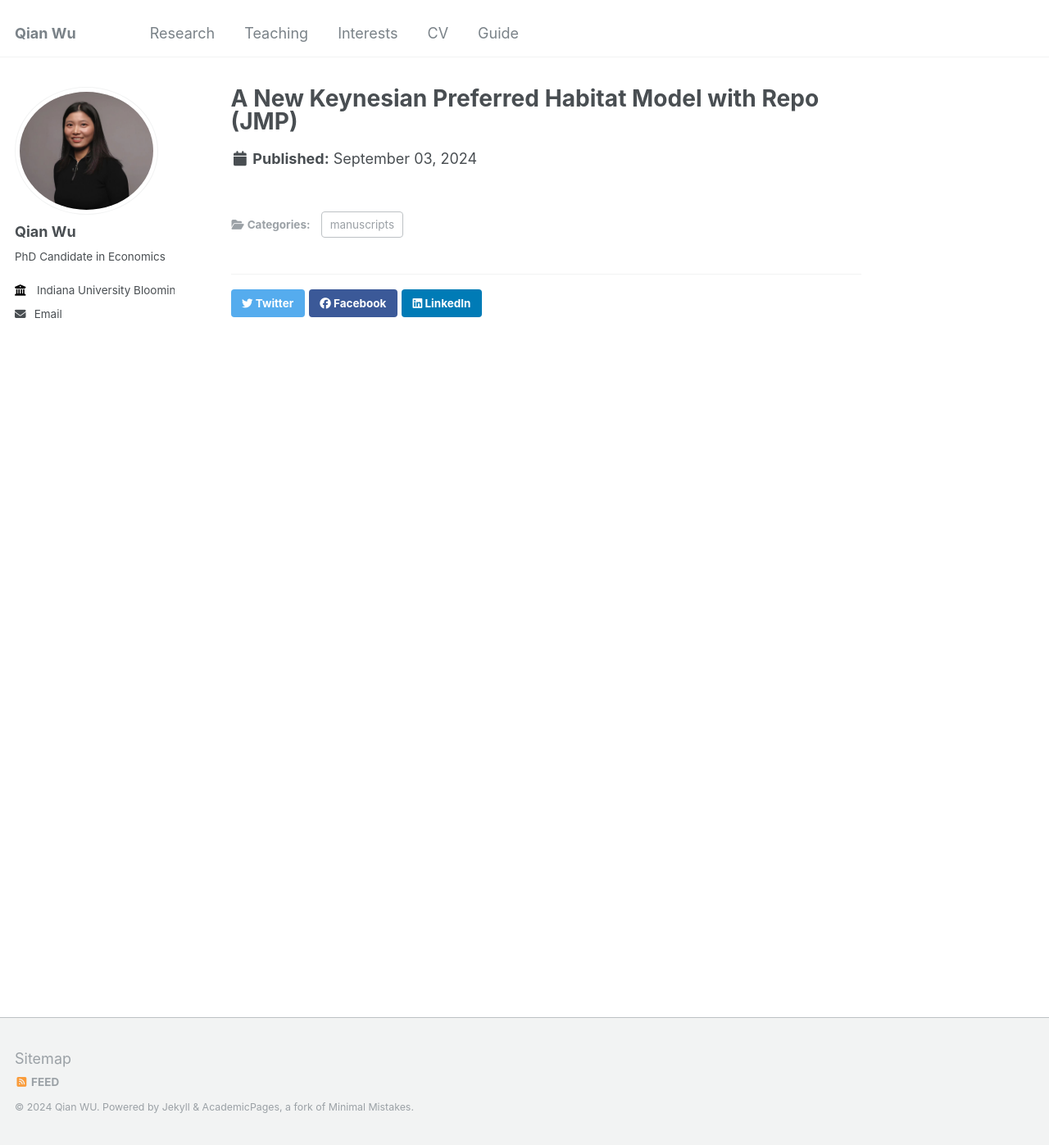
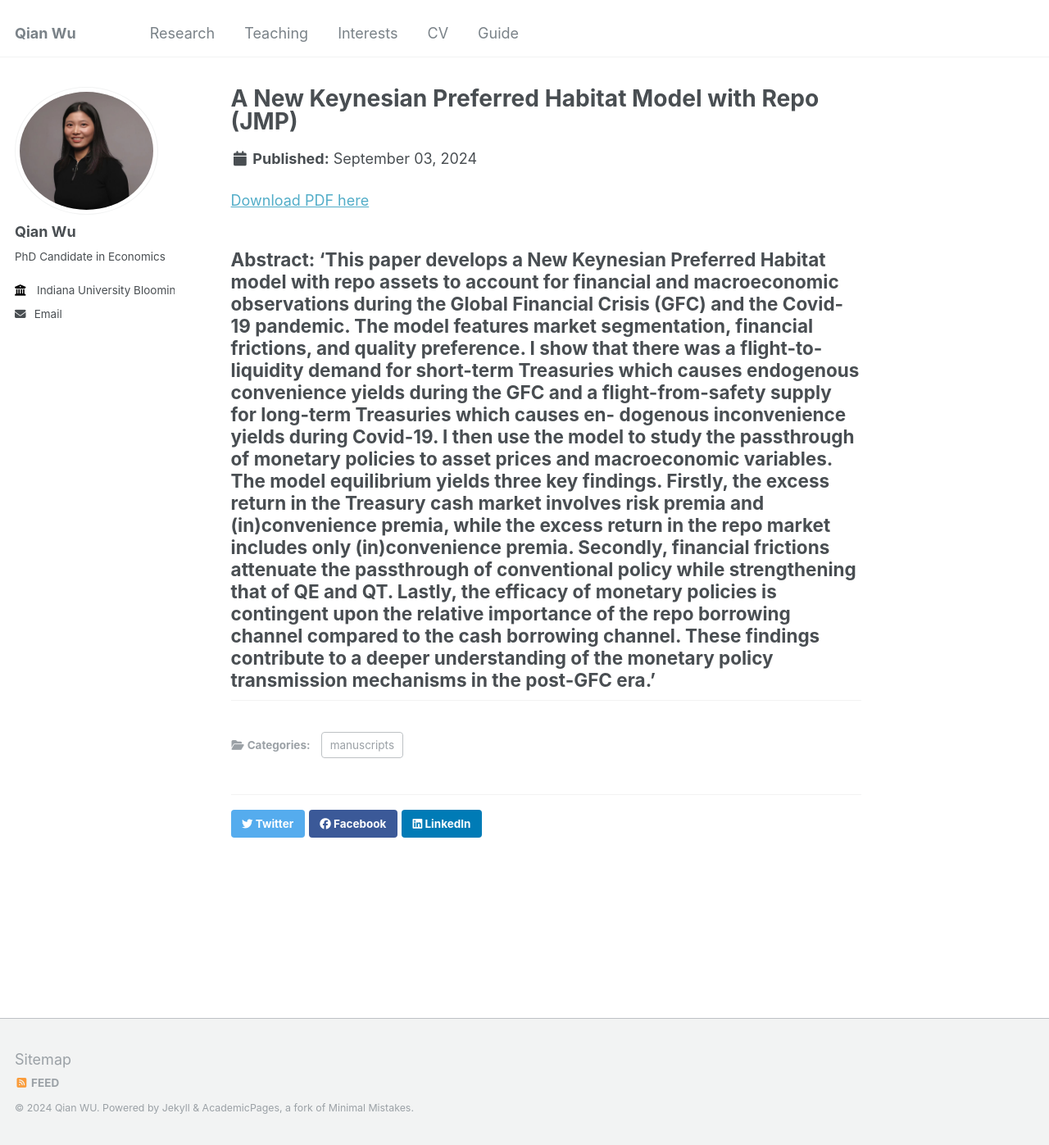
Before and after one commit to qianwu-ef/qianwu-ef.github.io, a Jekyll site: the page built from _research/A New Keynesian Preferred Habitat Model with Repo.md, in a window 1280 px wide and 1397 px high. Shown: the whole window at 82% size. Built offline with Jekyll 4.4.1, drawn with Linux system fonts in a browser that asks for light colours.

Commit message:
JMP updated

```diff
--- a/_research/A New Keynesian Preferred Habitat Model with Repo.md
+++ b/_research/A New Keynesian Preferred Habitat Model with Repo.md
@@ -5,5 +5,9 @@ category: manuscripts
 permalink: /research/A New Keynesian Preferred Habitat Model with Repo
 excerpt: 'This paper develops a New Keynesian Preferred Habitat model with repo assets to account for financial and macroeconomic observations during the Global Financial Crisis (GFC) and the Covid-19 pandemic. The model features market segmentation, financial frictions, and quality preference. I show that there was a flight-to-liquidity demand for short-term Treasuries which causes endogenous convenience yields during the GFC and a flight-from-safety supply for long-term Treasuries which causes en- dogenous inconvenience yields during Covid-19. I then use the model to study the passthrough of monetary policies to asset prices and macroeconomic variables. The model equilibrium yields three key findings. Firstly, the excess return in the Treasury cash market involves risk premia and (in)convenience premia, while the excess return in the repo market includes only (in)convenience premia. Secondly, financial frictions attenuate the passthrough of conventional policy while strengthening that of QE and QT. Lastly, the efficacy of monetary policies is contingent upon the relative importance of the repo borrowing channel compared to the cash borrowing channel. These findings contribute to a deeper understanding of the monetary policy transmission mechanisms in the post-GFC era.'
 date: 2024-09-03
-paperurl: 'http://qianwu-ef.github.io/files/A New Keynesian Preferred Habitat Model with Repo.pdf'
 ---
+
+<a href='http://www.qianwu-ef.github.io/files/A New Keynesian Preferred Habitat Model with Repo.pdf'>Download PDF here</a>
+
+Abstract: 'This paper develops a New Keynesian Preferred Habitat model with repo assets to account for financial and macroeconomic observations during the Global Financial Crisis (GFC) and the Covid-19 pandemic. The model features market segmentation, financial frictions, and quality preference. I show that there was a flight-to-liquidity demand for short-term Treasuries which causes endogenous convenience yields during the GFC and a flight-from-safety supply for long-term Treasuries which causes en- dogenous inconvenience yields during Covid-19. I then use the model to study the passthrough of monetary policies to asset prices and macroeconomic variables. The model equilibrium yields three key findings. Firstly, the excess return in the Treasury cash market involves risk premia and (in)convenience premia, while the excess return in the repo market includes only (in)convenience premia. Secondly, financial frictions attenuate the passthrough of conventional policy while strengthening that of QE and QT. Lastly, the efficacy of monetary policies is contingent upon the relative importance of the repo borrowing channel compared to the cash borrowing channel. These findings contribute to a deeper understanding of the monetary policy transmission mechanisms in the post-GFC era.'
+---
```
